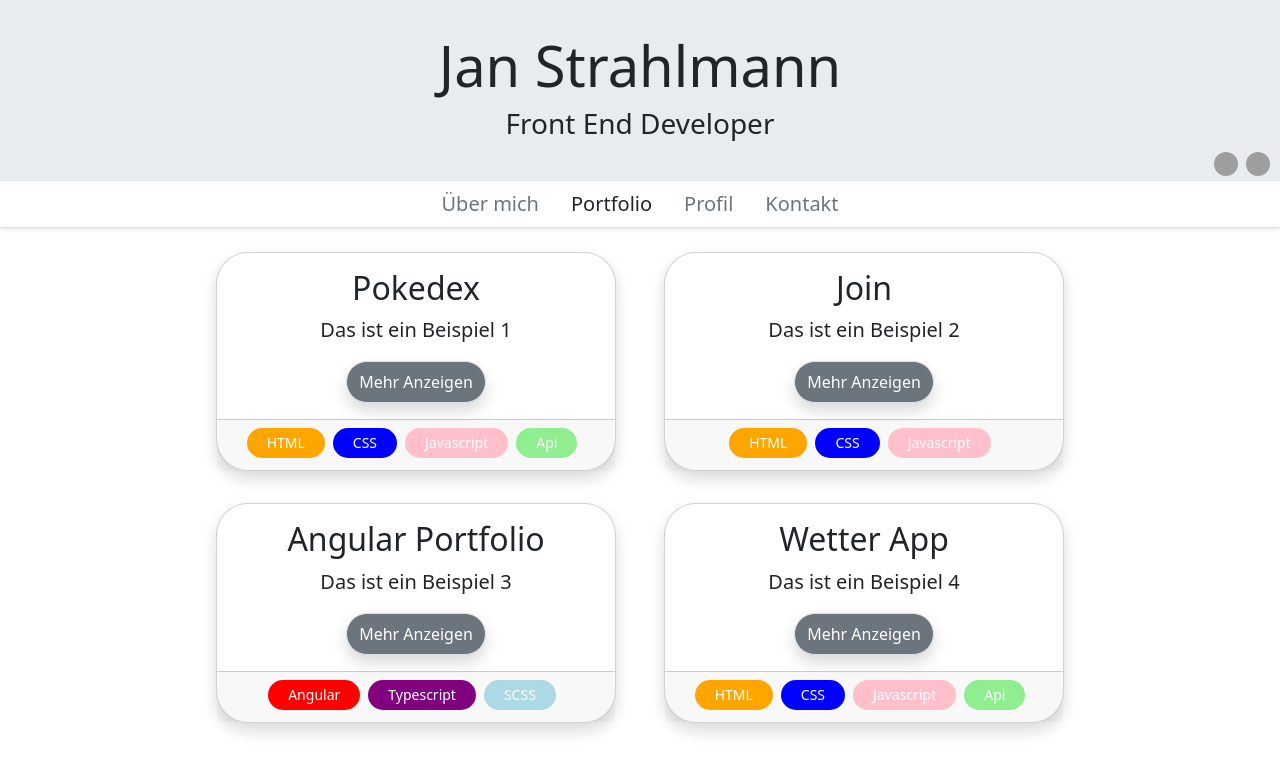
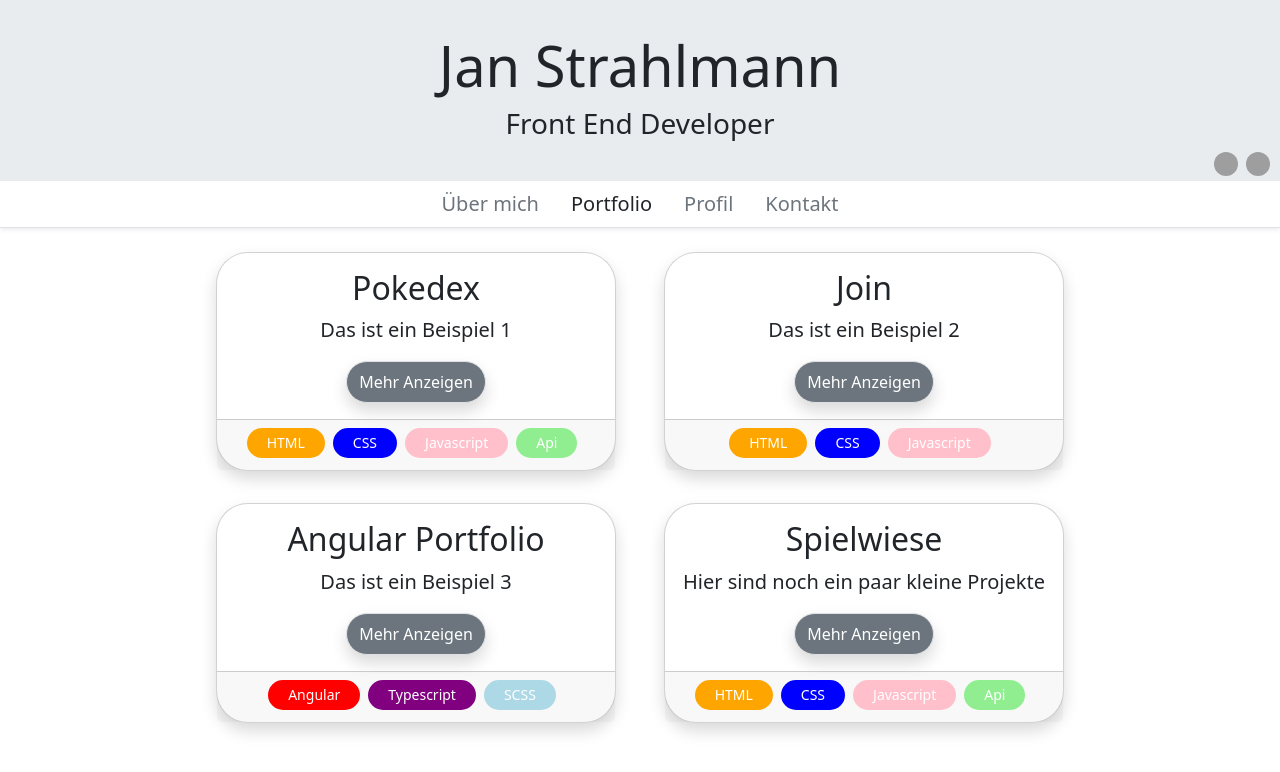
Before and after one commit to JanStrahlmann/AngularPortfolio, an Angular app: page /portfolio in a window 1280 px wide. Shown: the top 772 px of the page. Built offline with nearby package versions, Linux system fonts and the light colour scheme; grey boxes are pictures that could not be loaded.

Commit message:
Text Fix

```diff
--- a/src/app/_services/projects.service.ts
+++ b/src/app/_services/projects.service.ts
@@ -13,7 +13,7 @@ export class ProjectsService {
       summary: 'Das ist ein Beispiel 1',
       description:
         'Das ist alles was ich schreiben kann denn ich finde es sehr serh sehr toll hihihi',
-      projectLinkGithub: '//www.github.com',
+      projectLinkGithub: 'https://github.com/JanStrahlmann/Pokedex_Portfolio',
       projectLinkViewSite: '//www.google.com',
       tags: [Tag.HTML, Tag.CSS, Tag.JAVASCRIPT, Tag.API],
       pictures: ['Image1.png', 'Image2.png', 'Image3.png'],
@@ -43,12 +43,12 @@ export class ProjectsService {
     },
     {
       id: 3,
-      name: 'Wetter App',
-      summary: 'Das ist ein Beispiel 4',
+      name: 'Spielwiese',
+      summary: 'Hier sind noch ein paar kleine Projekte',
       description:
         'Das ist alles was ich schreiben kann denn ich finde es sehr serh sehr toll hihihi',
-      projectLinkGithub: '//www.github.com',
-      projectLinkViewSite: '//www.google.com',
+      projectLinkGithub: 'https://github.com/JanStrahlmann?tab=repositories',
+      projectLinkViewSite: '',
       tags: [Tag.HTML, Tag.CSS, Tag.JAVASCRIPT, Tag.API],
       pictures: ['Image3.png', 'Image2.png', 'Image3.png'],
     },
--- a/src/app/components/project-modal/project-modal.component.html
+++ b/src/app/components/project-modal/project-modal.component.html
@@ -16,12 +16,20 @@
 
     <hr>
 
-    <p class="mbZero">Sie können das Projekt auf <a class="text-secondary text-decoration-none fs-4"
+    <p class="mbZero" *ngIf="project.projectLinkViewSite">Sie können das Projekt auf <a class="text-secondary text-decoration-none fs-4"
             title="Klicken um zu GitHub zu gelangen" href={{project.projectLinkGithub}}
             target="_blank"><b>Github</b></a> finden</p>
-    <p class="mbZero">Sie können das Projekt <a class="text-secondary text-decoration-none fs-4"
-            title="Klicken um das Projekt Live zu sehen" href={{project.projectLinkViewSite}}
-            target="_blank"><b>Live</b></a> anschauen</p>
+
+            <p class="mbZero" *ngIf="!project.projectLinkViewSite">Sie können die Projekte auf <a class="text-secondary text-decoration-none fs-4"
+                title="Klicken um zu GitHub zu gelangen" href={{project.projectLinkGithub}}
+                target="_blank"><b>Github</b></a> finden</p>
+
+    <p class="mbZero" *ngIf="project.projectLinkViewSite">
+        Sie können das Projekt
+        <a class="text-secondary text-decoration-none fs-4" title="Klicken um das Projekt Live zu sehen"
+            href="{{project.projectLinkViewSite}}" target="_blank"><b>Live</b></a> anschauen
+    </p>
+
 
     <hr>
 
```
